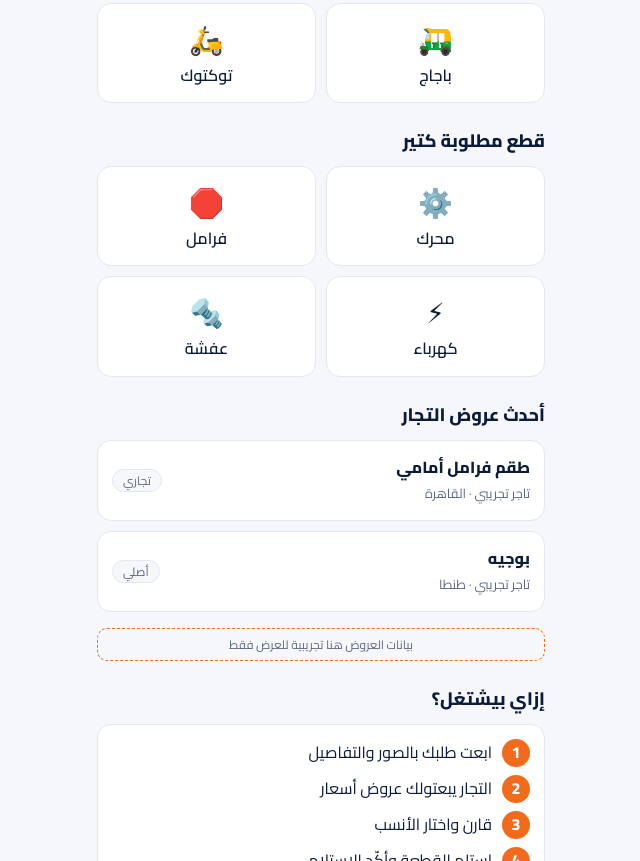
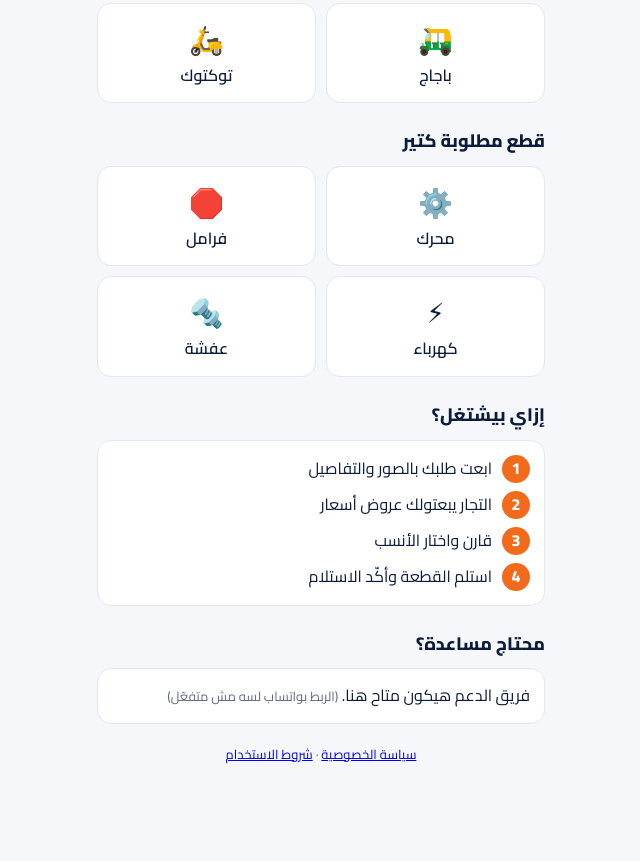
Before and after one commit to sharaaf305-hub/qet3tak, a plain HTML site: page index.html in a window 1280 px wide. Shown: the part 388-1249 px from the top of the page, without its empty margins (319-959 px from the left). After the commit the page ends 1206 px from the top, so only its background shows below. Drawn offline with nearby package versions, Linux system fonts and the light colour scheme.

Commit message:
Add files via upload

```diff
--- a/index.html
+++ b/index.html
@@ -101,11 +101,6 @@ input:focus,select:focus,textarea:focus{outline:2px solid var(--org)}
       <div class="card cat"><span>⚡</span>كهرباء</div>
       <div class="card cat"><span>🔩</span>عفشة</div>
     </div>
-
-    <h2>أحدث عروض التجار</h2>
-    <div class="card offer"><p><b>طقم فرامل أمامي</b><br><span class="mute">تاجر تجريبي · القاهرة</span></p><span class="tag">تجاري</span></div>
-    <div class="card offer"><p><b>بوجيه</b><br><span class="mute">تاجر تجريبي · طنطا</span></p><span class="tag">أصلي</span></div>
-    <div class="demo">بيانات العروض هنا تجريبية للعرض فقط</div>
 
     <h2>إزاي بيشتغل؟</h2>
     <ol class="steps card" style="padding:14px 14px 6px">
```
